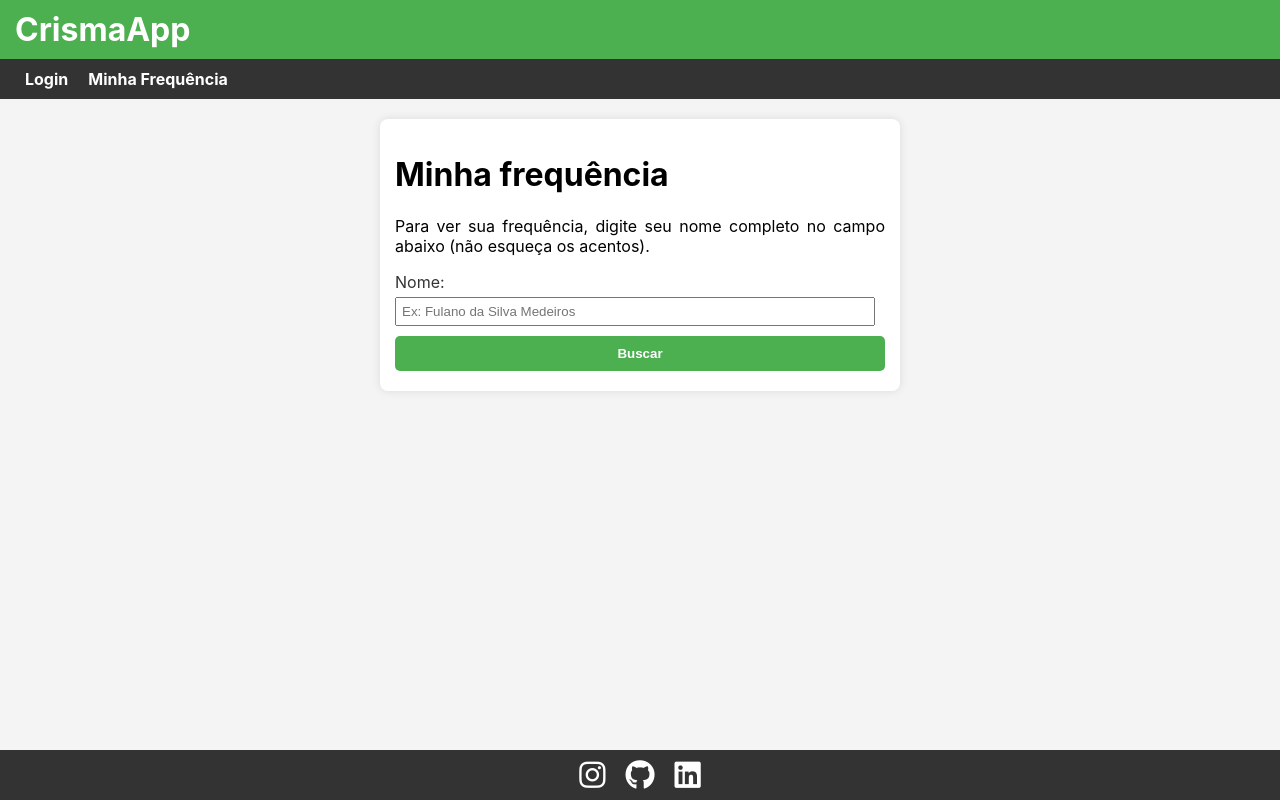
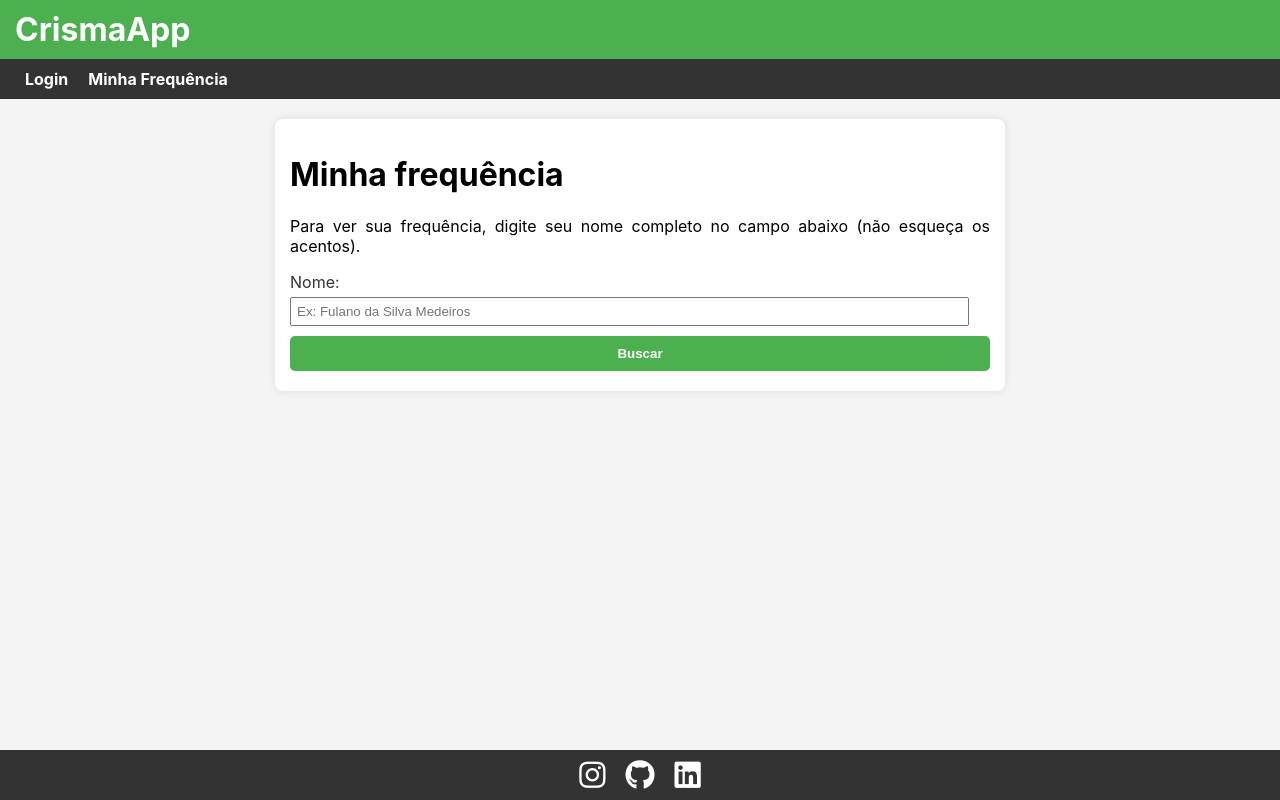
Before and after one commit to Felifelps/CrismaApp, a React (Create React App) app in the folder frontend/: page / in a window 1280 px wide. Built offline with nearby package versions, Linux system fonts and the light colour scheme.

Commit message:
.main computer width to 700px

```diff
--- a/frontend/src/assets/styles/Main.css
+++ b/frontend/src/assets/styles/Main.css
@@ -14,7 +14,7 @@ main {
     box-shadow: 0 0 10px rgba(0, 0, 0, 0.1);
     background-color: #fff;
     padding: 15px;
-    width: 40%; /* Largura padrão para computadores */
+    width: 700px; /* Largura padrão para computadores */
 }
 
 /* Para telas menores que 768px (celulares e tablets) */
```
